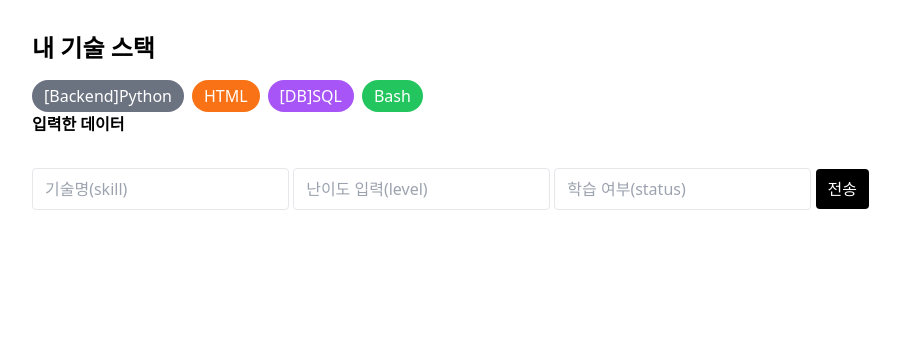
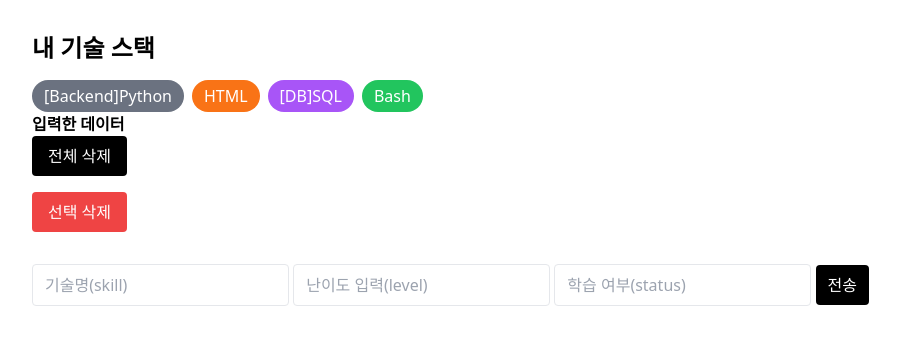
Before and after one commit to abjkr29/hello_flask, a Flask app: page / in a window 1280 px wide. Shown: the top 345 px of the page, without its empty margins (0-900 px from the left). Run offline with Flask 3, Linux system fonts and the light colour scheme; some libraries are stand-ins or nearby versions.

Commit message:
삭제 기능 및 확장 구현

```diff
--- a/app.py
+++ b/app.py
@@ -15,8 +15,29 @@ def send():
     skill = request.form.get('skill')
     level = request.form.get('level')
     status = request.form.get('status')
+    messages.append(status + " / " + level + " / " + skill)
+    return redirect('/')
 
-    messages.append(status + " / " + level + " / " + skill)
+@app.route('/delete', methods=['POST'])
+def delete():
+    index = int(request.form['index'])
+    messages.pop(index)
+    return redirect('/')
+
+@app.route('/delete_all', methods=['POST'])
+def delete_all():
+    messages.clear()
+    return redirect('/')
+
+@app.route('/delete_selected', methods=['POST'])
+def delete_selected():
+    indexes = request.form.getlist('delete_indexes')
+
+    indexes = [int(index) for index in indexes]
+    indexes.sort(reverse=True)
+
+    for index in indexes:
+        messages.pop(index)
 
     return redirect('/')
 
--- a/templates/index.html
+++ b/templates/index.html
@@ -24,11 +24,36 @@
             {% endif %}
         {% endfor %}
     </div>
-    <div>
-        <h2 class="mt9 text=xl font-bold">입력한 데이터</h2>
+        <div>
+        <h2 class="mt9 text=x1 font-bold">입력한 데이터</h2>
         {% for item in messages %}
-            <div class="bg-blue-200 p-2 m-2 rounded">{{ item }}</div>
-     {% endfor %}
+            <div class="bg-yellow-200 p-2 m-2 rounded flex justify-between items-center">
+                <span>{{ item }}</span>
+                <form action="/delete" method="post">
+                    <input type="hidden" name="index" value="{{ loop.index0 }}">
+                    <button type="submit" class="ml-2 bg-red-500 text-white px-3 py-1 rounded "onclick="return confirm('정말 삭제할까요?')">
+                         삭제
+                    </button>
+                </form>
+            </div>
+        {% endfor %}
+        <form action="/delete_all" method="post">
+            <button type="submit" class="bg-black text-white px-4 py-2 rounded">
+                전체 삭제
+            </button>
+        </form>
+        <form action="/delete_selected" method="post">
+            {% for item in messages %}
+                <div class="bg-yellow-200 p-2 m-2 rounded flex items-center gap-3">
+                    <input type="checkbox" name="delete_indexes" value="{{ loop.index0 }}">
+                    <span>{{ item }}</span>
+                </div>
+            {% endfor %}
+
+            <button type="submit" class="mt-4 bg-red-500 text-white px-4 py-2 rounded">
+                선택 삭제
+            </button>
+        </form>
     </div>
     <form action="/send" method="POST" class="mt-8">
         <input type="text" name="skill" placeholder="기술명(skill)" class="border px-3 py-2 rounded">
```
